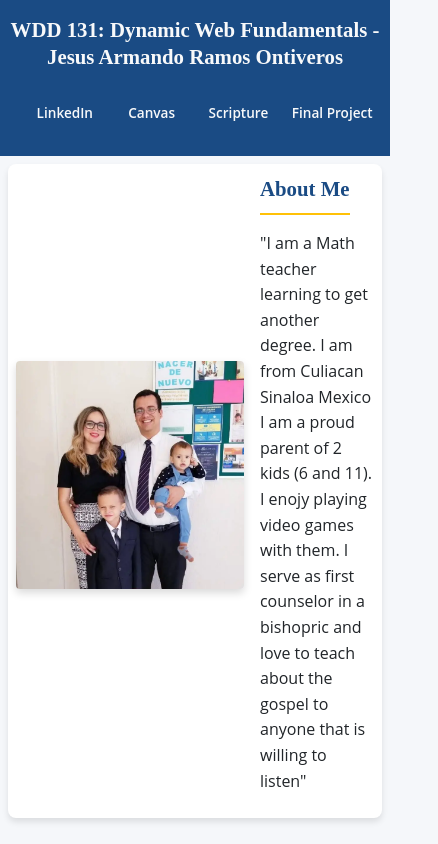
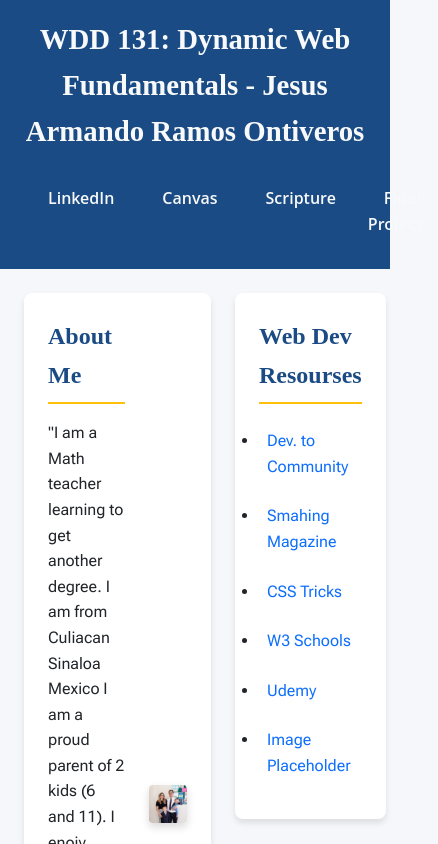
Before and after one commit to ing-armandoramos/wdd131, a plain HTML site: page index.html in a window 390 px wide. Shown: the top 844 px of the page, 438 px wide, since content can reach past the window. Drawn offline with Linux system fonts and the light colour scheme.

Commit message:
imported fonts
did style changes

```diff
--- a/index.html
+++ b/index.html
@@ -7,6 +7,9 @@
     <meta name="description" content="WDD 131 – Dynamic Web Fundamentals - Jesus Armando Ramos Ontiveros - Design and development of the home page as my wdd131 course landing page.">
     <meta name="author" content="Jesus Armando Ramos Ontiveros">
     <link rel="stylesheet" href="styles/base.css">
+    <link rel="preconnect" href="https://fonts.googleapis.com">
+    <link rel="preconnect" href="https://fonts.gstatic.com" crossorigin>
+    <link href="https://fonts.googleapis.com/css2?family=Domine:wght@400..700&family=Roboto+Flex:opsz,wght@8..144,100..1000&display=swap" rel="stylesheet">
 </head>
 <body>
     <header>
@@ -79,7 +82,7 @@
         <div class="footer__content">
             <p class="footer__copyright">"©"
                 <span id="currentyear">2025</span>
-                "-- Jesus Armando Ramos Ontiveros -- Mexico --"
+                " -Jesus Armando Ramos Ontiveros- Mexico -"
             </p>
             <p id="lastmodified" class="footer__modified">Last Modified: 7/3/2025</p>
         </div>
--- a/scripts/getdate.js
+++ b/scripts/getdate.js
@@ -0,0 +1 @@
+alert(document.lastModified);
--- a/styles/base.css
+++ b/styles/base.css
@@ -26,9 +26,7 @@
     --spacing-xl: 2rem;
   }
 
-  /*===========================================
-    RESET AND BASE STYLES
-  ===========================================*/
+  /*RESET AND BASE STYLES*/
   * {
     margin: 0;
     padding: 0;
@@ -41,8 +39,9 @@
   }
 
   body {
+    font-family: "Roboto Flex", sans-serif;
+    font-weight: 400;
     background-color: #f5f7fa;
-    font-family: var(--body-font);
     color: var(--text-color);
     line-height: 1.6;
     display: flex;
@@ -50,9 +49,7 @@
     min-height: 100vh;
   }
 
-  /*===========================================
-    HEADER STYLES
-  ===========================================*/
+  /*HEADER STYLES*/
   header {
     background-color: var(--primary-color);
     color: var(--secondary-color);
@@ -67,9 +64,7 @@
     text-align: center;
   }
 
-  /*===========================================
-    NAVIGATION STYLES
-  ===========================================*/
+  /* NAVIGATION STYLES*/
   nav ul {
     display: flex;
     justify-content: space-around;
@@ -98,9 +93,7 @@
     color: var(--accent-color);
   }
 
-  /*===========================================
-    CONTENT WRAPPER STYLES
-  ===========================================*/
+  /*CONTENT WRAPPER STYLES*/
   .content-wrapper {
     flex: 1;
     display: grid;
@@ -112,18 +105,14 @@
     width: 100%;
   }
 
-  /*===========================================
-    MAIN CONTENT STYLES
-  ===========================================*/
+  /*MAIN CONTENT STYLES*/
   .main {
     display: grid;
     grid-template-columns: 1fr;
     gap: var(--spacing-lg);
   }
 
-  /*===========================================
-    CARD STYLES
-  ===========================================*/
+  /*CARD STYLES*/
   .card {
     background-color: white;
     border-radius: 8px;
@@ -193,9 +182,7 @@
     margin-bottom: var(--spacing-md);
   }
 
-  /*===========================================
-    ASIDE STYLES
-  ===========================================*/
+  /*ASIDE STYLES*/
   .aside {
     background-color: white;
     border-radius: 8px;
@@ -235,9 +222,7 @@
     color: var(--link-hover-color);
   }
 
-  /*===========================================
-    FOOTER STYLES
-  ===========================================*/
+  /*FOOTER STYLES*/
   .footer {
     background-color: var(--primary-color);
     color: var(--secondary-color);
@@ -286,161 +271,3 @@
     color: var(--accent-color);
     transform: translateY(-3px);
   }
-
-  /*===========================================
-    MEDIA QUERIES - RESPONSIVE DESIGN
-  ===========================================*/
-  @media (max-width: 768px) {
-
-    /* Content layout - stack everything vertically */
-    .content-wrapper {
-      grid-template-columns: 1fr;
-      padding: var(--spacing-md);
-      gap: var(--spacing-md);
-    }
-
-    /* Card layouts - stack content vertically */
-    .card--horizontal {
-      grid-template-columns: 1fr;
-      gap: var(--spacing-md);
-    }
-
-    .card__image-container {
-      order: -1 !important;
-      margin-bottom: var(--spacing-md);
-    }
-
-    /* Navigation */
-    nav ul {
-      flex-wrap: wrap;
-      justify-content: center;
-      gap: var(--spacing-sm);
-      padding: var(--spacing-sm) 0;
-    }
-
-    nav li {
-      margin: var(--spacing-xs);
-      width: auto;
-      text-align: center;
-    }
-
-    nav a {
-      display: block;
-      padding: var(--spacing-sm);
-      width: 100%;
-      font-size: 0.9rem;
-    }
-
-    /* Header */
-    header h1 {
-      font-size: 1.5rem;
-      padding: 0 var(--spacing-sm);
-      text-align: center;
-      line-height: 1.3;
-    }
-
-    /* Cards */
-    .card {
-      padding: var(--spacing-md);
-    }
-
-    /* Aside */
-    .aside {
-      margin-top: var(--spacing-md);
-      width: 100%;
-    }
-
-    /* Adjust aside title */
-    .aside__title {
-      font-size: 1.5rem;
-      margin-bottom: var(--spacing-md);
-      text-align: center;
-      color: var(--primary-color);
-      display: block;
-    }
-
-    /* Adjust aside links */
-    .aside__list {
-      display: flex;
-      flex-direction: column;
-      gap: var(--spacing-sm);
-    }
-
-    .aside__link {
-      padding: var(--spacing-sm);
-      text-align: center;
-    }
-
-    /* Main content */
-    .main {
-      display: flex;
-      flex-direction: column;
-      gap: var(--spacing-lg);
-      width: 100%;
-    }
-  }
-
-  /*===========================================
-    SMALL MOBILE DEVICES
-  ===========================================*/
-  @media (max-width: 480px) {
-
-    /* Adjust header */
-    header {
-      padding: var(--spacing-md) var(--spacing-sm);
-    }
-
-    header h1 {
-      font-size: 1.3rem;
-      padding: 0;
-    }
-
-    /* small screens - keep horizontal */
-    nav ul {
-      flex-direction: row;
-      flex-wrap: wrap;
-      justify-content: center;
-      gap: var(--spacing-xs);
-      width: 100%;
-    }
-
-    nav li {
-      width: 20%;
-      margin: var(--spacing-xs);
-      flex: 0 0 auto;
-    }
-
-    nav a {
-      padding: var(--spacing-xs) var(--spacing-xs);
-      font-size: 0.85rem;
-      white-space: nowrap;
-    }
-
-    /* Adjust cards */
-    .card {
-      padding: var(--spacing-sm);
-      margin-bottom: var(--spacing-md);
-      width: 100%;
-    }
-
-    .card__content p {
-      font-size: 0.95rem;
-    }
-
-    .card h2 {
-      font-size: 1.3rem;
-      text-align: center;
-    }
-
-    /* Adjust footer */
-    .footer {
-      padding: var(--spacing-md);
-    }
-
-    /* Adjust content wrapper */
-    .content-wrapper {
-      padding: var(--spacing-sm);
-      display: flex;
-      flex-direction: column;
-    }
-  }
```
